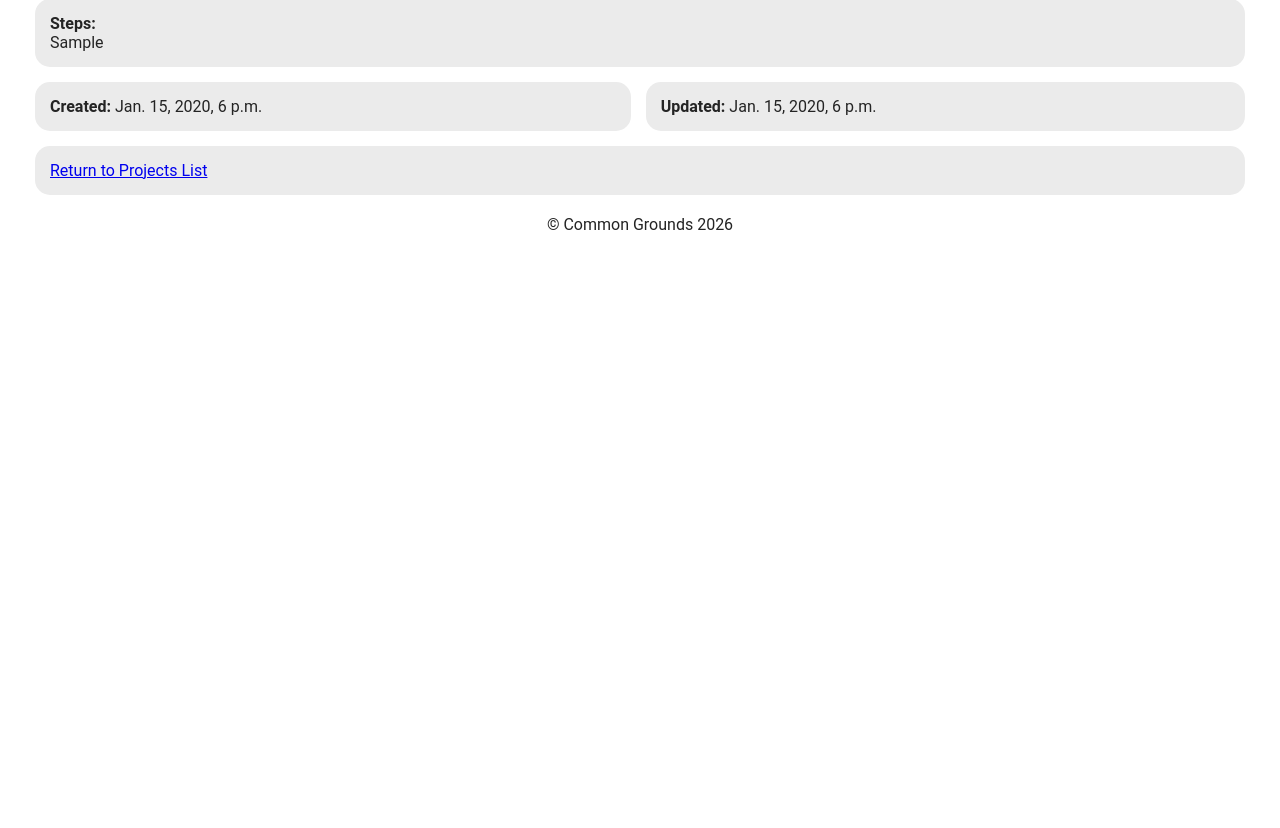
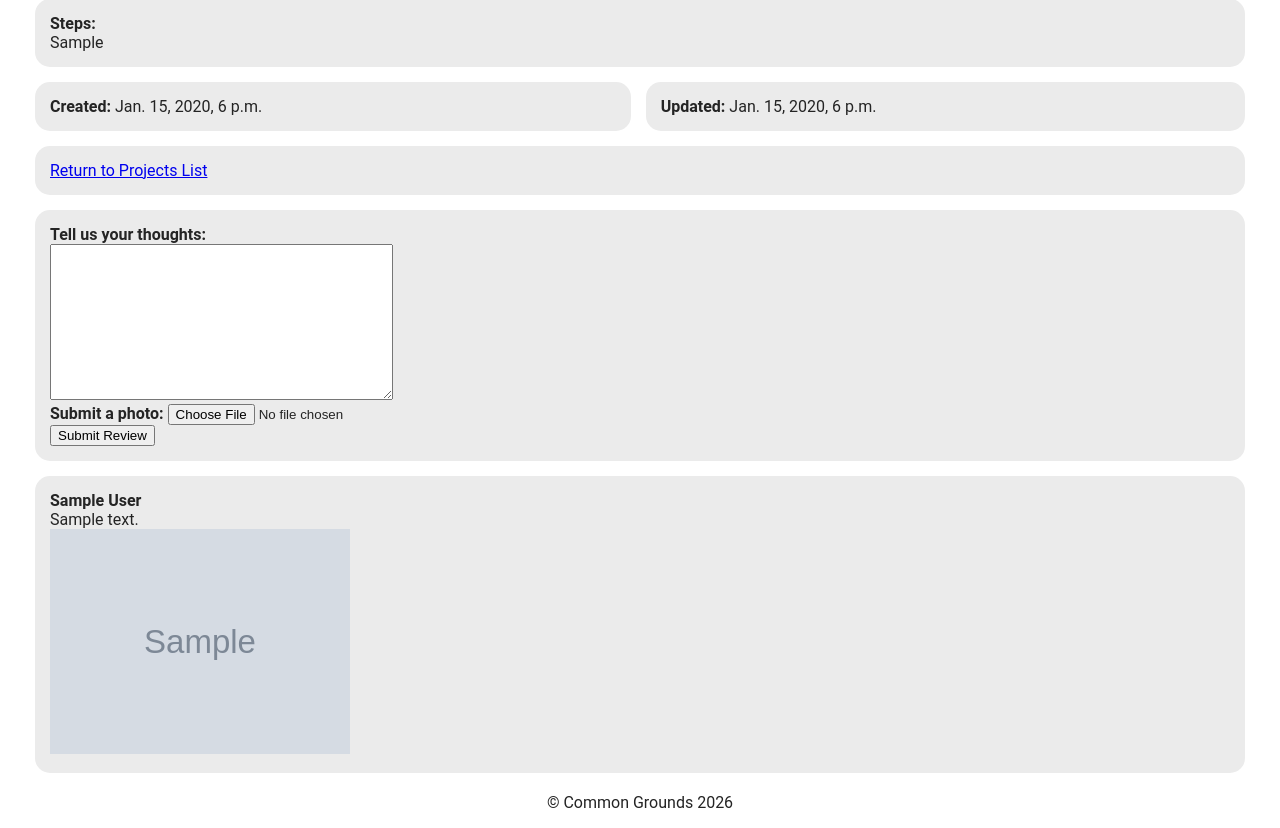
Before and after one commit to jeconiahbautista/commongrounds-AG-17, a Django app: page /diyprojects/project/1/ in a window 1280 px wide. Shown: the part 408-1236 px from the top of the page. Before the commit the page ends 638 px from the top, so only its background shows below. Run offline with Django 5.2, Linux system fonts and the light colour scheme; tables that the repository leaves empty hold one stand-in row (values such as "Sample post"); grey boxes marked "Sample" are stand-in pictures.

Commit message:
Added a review form in the detail view. Fixed some directories.

```diff
--- a/commongrounds/settings.py
+++ b/commongrounds/settings.py
@@ -126,3 +126,6 @@ STATIC_URL = "static/"
 STATICFILES_DIRS = [
     BASE_DIR / "static",
 ]
+
+MEDIA_ROOT = BASE_DIR / "media"
+MEDIA_URL = "/media/"
--- a/commongrounds/urls.py
+++ b/commongrounds/urls.py
@@ -17,6 +17,8 @@ Including another URLconf
 
 from django.contrib import admin
 from django.urls import path, include
+from django.conf import settings
+from django.conf.urls.static import static
 
 urlpatterns = [
     path("admin/", admin.site.urls),
@@ -26,3 +28,5 @@ urlpatterns = [
     path("localevents/", include("localevents.urls", namespace="localevents")),
     path("diyprojects/", include("diyprojects.urls", namespace="diyprojects")),
 ]
+
+urlpatterns += static(settings.MEDIA_URL, document_root=settings.MEDIA_ROOT)
--- a/diyprojects/forms.py
+++ b/diyprojects/forms.py
@@ -1,5 +1,5 @@
 from django import forms
-from .models import ProjectRating
+from .models import ProjectRating, ProjectReview
 
 
 class ProjectRatingForm(forms.ModelForm):
@@ -8,3 +8,12 @@ class ProjectRatingForm(forms.ModelForm):
         fields = [
             "score",
         ]
+
+
+class ProjectReviewForm(forms.ModelForm):
+    class Meta:
+        model = ProjectReview
+        fields = [
+            "comment",
+            "image",
+        ]
--- a/diyprojects/models.py
+++ b/diyprojects/models.py
@@ -75,7 +75,7 @@ class ProjectReview(models.Model):
         Profile, on_delete=models.CASCADE, related_name="project_reviews"
     )
     comment = models.TextField()
-    image = models.ImageField(upload_to="review_images/", blank=True, null=True)
+    image = models.ImageField(upload_to="diyprojects_images/", blank=True, null=True)
 
     def __str__(self):
         return "Review by {}".format(self.reviewer)
--- a/diyprojects/templates/diy-projects_detail.html
+++ b/diyprojects/templates/diy-projects_detail.html
@@ -16,7 +16,7 @@
                 {% csrf_token %}
                 <label for="score">
                     <span><strong>Rate the Project: </strong></span>
-                    <input type="number" id="score" name="score" min="1" max="10">
+                    {{ rate_form.score }}
                 </label>
                 <button type="submit" name="action" value="rate">Submit Rating</button>
             </form>
@@ -54,5 +54,29 @@
         <div class="box"><strong>Updated:</strong> {{ project.updated_on }}</div>
     </div>
     <div class="box"><a href="/diyprojects/projects">Return to Projects List</a></div>
+    <div class="box">
+        <form action="{% url 'diyprojects:diyprojects_detail' project.pk %}" method="POST"
+            enctype="multipart/form-data">
+            {% csrf_token %}
+            <label for="comment">
+                <p><strong>Tell us your thoughts: </strong></p>
+                <p>{{ review_form.comment }}</p>
+            </label>
+            <label for="comment">
+                <strong>Submit a photo: </strong>
+                {{ review_form.image }}
+            </label>
+            <p><button type="submit" name="action" value="review">Submit Review</button></p>
+        </form>
+    </div>
+    {% for review in reviews %}
+    <div class="box">
+        <p><strong>{{ review.reviewer }}</strong></p>
+        <p>{{ review.comment }}</p>
+        {% if review.image %}
+        <img src="{{ review.image.url }}" width="300">
+        {% endif %}
+    </div>
+    {% endfor %}
 </div>
 {% endblock %}
--- a/diyprojects/views.py
+++ b/diyprojects/views.py
@@ -1,8 +1,8 @@
 from django.shortcuts import redirect, render
-from .models import Project, ProjectRating, Favorite
+from .models import Project, ProjectRating, Favorite, ProjectReview
 from django.contrib.auth.decorators import login_required
 from django.db.models import Q
-from .forms import ProjectRatingForm
+from .forms import ProjectRatingForm, ProjectReviewForm
 
 
 @login_required
@@ -11,9 +11,9 @@ def diyprojects_list(request):
 
     created_projects = Project.objects.filter(creator=profile)
 
-    favorited_projects = Project.objects.filter(favorites__profile=profile)
+    favorited_projects = Project.objects.filter(favorites__profile=profile).distinct()
 
-    reviewed_projects = Project.objects.filter(reviews__reviewer=profile)
+    reviewed_projects = Project.objects.filter(reviews__reviewer=profile).distinct()
 
     excluded_projects = Project.objects.filter(
         Q(creator=profile)
@@ -37,6 +37,12 @@ def diyprojects_detail(request, pk):
     project = Project.objects.get(pk=pk)
 
     ratings = ProjectRating.objects.filter(project=project)
+
+    reviews = ProjectReview.objects.filter(project=project)
+
+    rate_form = ProjectRatingForm()
+
+    review_form = ProjectReviewForm()
 
     if ratings.exists():
         total = sum([r.score for r in ratings])
@@ -64,12 +70,12 @@ def diyprojects_detail(request, pk):
         action = request.POST.get("action")
 
         if action == "rate":
-            form = ProjectRatingForm(request.POST)
-            if form.is_valid():
+            rate_form = ProjectRatingForm(request.POST)
+            if rate_form.is_valid():
                 ProjectRating.objects.create(
                     project=project,
                     profile=request.user.profile,
-                    score=form.cleaned_data["score"],
+                    score=rate_form.cleaned_data["score"],
                 )
                 return redirect("diyprojects:diyprojects_detail", pk=project.pk)
         elif action == "favorite":
@@ -81,16 +87,25 @@ def diyprojects_detail(request, pk):
             else:
                 Favorite.objects.create(project=project, profile=request.user.profile)
             return redirect("diyprojects:diyprojects_detail", pk=project.pk)
-    else:
-        form = ProjectRatingForm()
+        elif action == "review":
+            review_form = ProjectReviewForm(request.POST, request.FILES)
+            if review_form.is_valid():
+                ProjectReview.objects.create(
+                    project=project,
+                    reviewer=request.user.profile,
+                    comment=review_form.cleaned_data["comment"],
+                    image=review_form.cleaned_data["image"],
+                )
 
     ctx = {
         "project": project,
         "average_rating": average_rating,
         "existing_rating": existing_rating,
-        "form": form,
+        "rate_form": rate_form,
         "is_favorited": is_favorited,
         "favorite_count": favorite_count,
+        "reviews": reviews,
+        "review_form": review_form,
     }
 
     return render(request, "diy-projects_detail.html", ctx)
```
Also changed, not shown: diyprojects/migrations/0012_alter_projectreview_image.py (added).
